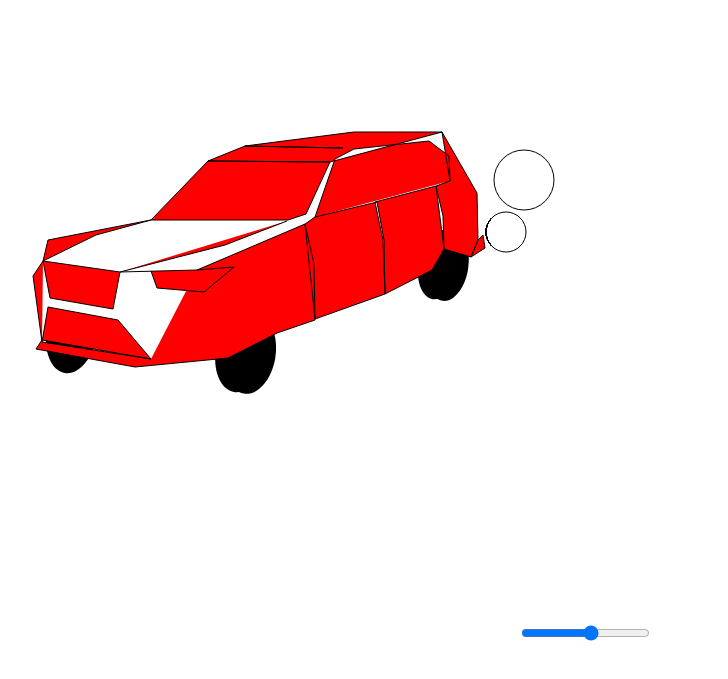
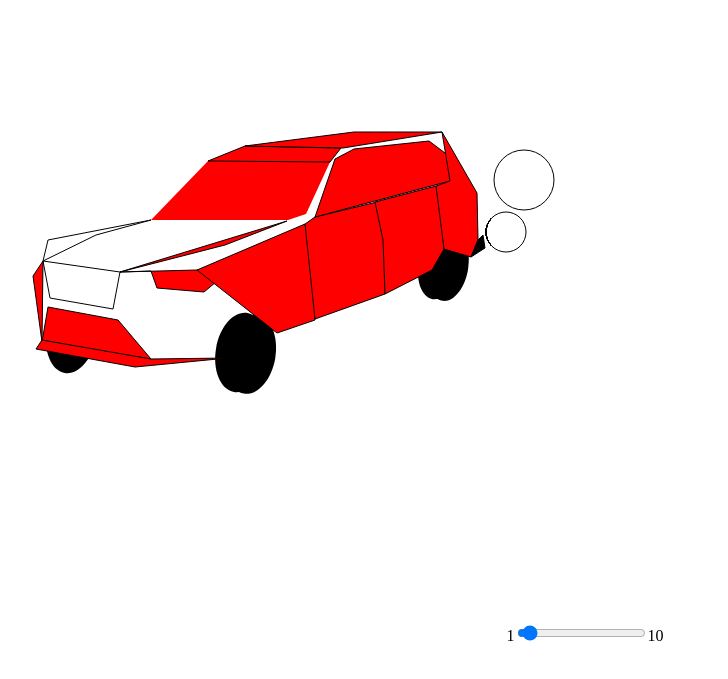
Before and after one commit to Greg-Mercer/JavaScriptAssignment, a plain HTML site: page index.html in a window 1280 px wide. Shown: the part 61-740 px from the top of the page, without its empty margins (55-783 px from the left). Drawn offline with Linux system fonts and the light colour scheme.

Commit message:
color version

```diff
--- a/index.html
+++ b/index.html
@@ -12,7 +12,10 @@
 	</div>
 
 	<div id="input">
-		<input type="range" id="slider" min="1" max="10">
+
+			1<input type="range" id="slider" value = "5"
+			oninput = "setSpeed()" />10
+
 	</div>
 </body>
 <script type="text/javascript" src="js/car.js" ></script>
--- a/js/car.js
+++ b/js/car.js
@@ -1,13 +1,9 @@
 var c = document.getElementById("car");
-		var ctx = c.getContext("2d");
-
-
-
-
-
+var ctx = c.getContext("2d");
 
 
 function car(){
+	ctx.beginPath();
 	ctx.moveTo(255, 142);//orgin
 	//front window
 	ctx.lineTo(377, 143);
@@ -15,22 +11,32 @@ function car(){
 	ctx.lineTo(335, 201);
 	ctx.lineTo(198,201);
 	ctx.closePath();
+	ctx.closePath();
+	ctx.fillStyle = "#FF0000";
+	ctx.fill();
 
 	//2nd shape
+	ctx.beginPath();
 	ctx.moveTo(198,201);
 	ctx.lineTo(143,216);
 	ctx.lineTo(90,242);
 	ctx.lineTo(95,221);
 	ctx.closePath();
+	ctx.closePath();
+	ctx.fillStyle
+	ctx.stroke();
 
 	//3rd
+	ctx.beginPath();
 	ctx.moveTo(90,242);
 	ctx.lineTo(167,253);
 	ctx.lineTo(160,290);
 	ctx.lineTo(97,279);
 	ctx.closePath();
+	ctx.stroke();
 
 	//4th
+	ctx.beginPath();
 	ctx.moveTo(90,242);
 	ctx.lineTo(80,257);
 	ctx.lineTo(89,323);
@@ -38,34 +44,61 @@ function car(){
 	ctx.lineTo(165,301);
 	ctx.lineTo(95,288);
 	ctx.lineTo(89,323);
+	ctx.closePath();
+	ctx.fillStyle = "#FF0000";
+	ctx.fill();
+	ctx.stroke();
+
 
 	//
+		ctx.beginPath();
 	ctx.moveTo(167,253);
 	ctx.lineTo(272,226);
 	ctx.lineTo(334,202);
+	ctx.closePath();
+	ctx.fillStyle = "#FF0000";
+	ctx.fill();
+	ctx.stroke();
+
 
 	//
+		ctx.beginPath();
 	ctx.moveTo(167,253);
 	ctx.lineTo(244,251);
 	ctx.lineTo(281,248);
 	ctx.lineTo(251,273);
 	ctx.lineTo(204,269);
 	ctx.lineTo(198,252);
+	ctx.closePath();
+	ctx.fillStyle = "#FF0000";
+	ctx.fill();
+	ctx.stroke();
 
 	//
+		ctx.beginPath();
 	ctx.moveTo(244,251);
 	ctx.lineTo(352,205);
 	ctx.lineTo(361,245);
 	ctx.lineTo(362,301); //2
 	ctx.lineTo(324,314);
+	ctx.closePath();
+	ctx.fillStyle = "#FF0000";
+	ctx.fill();
+	ctx.stroke();
 	//tire goes here
+		ctx.beginPath();
 	ctx.lineTo(275,339);
 	ctx.lineTo(182,348);
 	ctx.lineTo(83,330);
 	ctx.lineTo(89,321);
 	ctx.lineTo(198,340);
+	ctx.closePath();
+	ctx.fillStyle = "#FF0000";
+	ctx.fill();
+	ctx.stroke();
 
 	//front door
+		ctx.beginPath();
 	ctx.moveTo(352,205);
 	ctx.lineTo(362,198);//2
 	ctx.lineTo(424,183);//
@@ -73,16 +106,25 @@ function car(){
 	ctx.lineTo(432,275); //2
 	ctx.lineTo(362,300);
 	ctx.closePath();
+	ctx.fillStyle = "#FF0000";
+	ctx.fill();
+	ctx.stroke();
 
 	//window
+		ctx.beginPath();
 	ctx.moveTo(362,198);
 	ctx.lineTo(382,140);//2
 	ctx.lineTo(401,130);
 	ctx.lineTo(476,122);
 	ctx.lineTo(496,137);
 	ctx.lineTo(497,162);
+	ctx.closePath();
+	ctx.fillStyle = "#FF0000";
+	ctx.fill();
+	ctx.stroke();
 
 	//backdoor needs circle
+		ctx.beginPath();
 	ctx.moveTo(422,183);
 	ctx.lineTo(430,221);
 	ctx.lineTo(432,275);
@@ -91,22 +133,34 @@ function car(){
 	ctx.lineTo(490,197);
 	ctx.lineTo(483,167);
 	ctx.closePath();
+	ctx.fillStyle = "#FF0000";
+	ctx.fill();
+	ctx.stroke();
 
 	//frontwindow wrapper
+		ctx.beginPath();
 	ctx.moveTo(388,129);
 	ctx.lineTo(292,127);
 	ctx.lineTo(255,142);//orgin
 	ctx.lineTo(377,143);
-
+	ctx.closePath();
+	ctx.fillStyle = "#FF0000";
+	ctx.fill();
+	ctx.stroke();
 	//roof
 	//ctx.lineTo(393,122);
+	ctx.beginPath();
 	ctx.lineTo(489,113); //2
 	ctx.lineTo(401,113);
 	ctx.lineTo(292,127);
 	ctx.lineTo(390,129);
 	ctx.closePath();
+	ctx.fillStyle = "#FF0000";
+	ctx.fill();
+	ctx.stroke();
 
 	//backwrapper
+	ctx.beginPath();
 	ctx.moveTo(489,113);//2
 	ctx.lineTo(524,174);
 	ctx.lineTo(525,221);
@@ -115,12 +169,21 @@ function car(){
 	ctx.lineTo(483,167);
 	ctx.lineTo(497,162);
 	ctx.closePath();
+	ctx.fillStyle = "#FF0000";
+	ctx.fill();
+	ctx.stroke();
 
 	//PIPES
+	ctx.beginPath();
 	ctx.moveTo(525,221);
 	ctx.lineTo(530,216);
 	ctx.lineTo(532,229);
 	ctx.lineTo(518,238);
+
+	ctx.closePath();
+	ctx.fillStyle="black";
+	ctx.fill();
+	ctx.stroke();
 }
 
 
@@ -159,6 +222,7 @@ function halfEllipseL(cx, cy, w, h){
 function smoke(cx, cy, r){
 	ctx.beginPath();
 	ctx.arc(cx, cy, r, 0, 2 * Math.PI);
+	ctx.closePath();
 	ctx.stroke();
 
 }
@@ -171,6 +235,7 @@ var smokeParameters = [
 
 
 var counter =0, tmr;
+
 var drawSmoke = function(){
 
 	if(counter < 3){
@@ -183,6 +248,20 @@ var drawSmoke = function(){
 	}
 }
 
+
+
+
+function setSpeed(){
+			sessionStorage.speed = 100;
+			var x =parseInt(document.getElementById("slider").value);
+		}
+
+
+
+
+
+var speed;
+
 function drawCar(){
 		ctx.save();
 		ctx.fillStyle = "black";
@@ -193,20 +272,16 @@ function drawCar(){
 		halfEllipseL(170,290,50,80);
 		ellipse(530,160,40,70);
 		ellipse(520,160,40,70);
-		ctx.closePath();
 		ctx.fill();
 		ctx.restore();
 
-		ctx.beginPath();
 		car();
-		ctx.closePath();
-		ctx.fillStyle = "#FF0000";
-		ctx.fill();
-		ctx.closePath();
-		ctx.stroke();
+
 
 
 		tmr = setInterval(drawSmoke, 100);
+
+
 }
 
 
```
